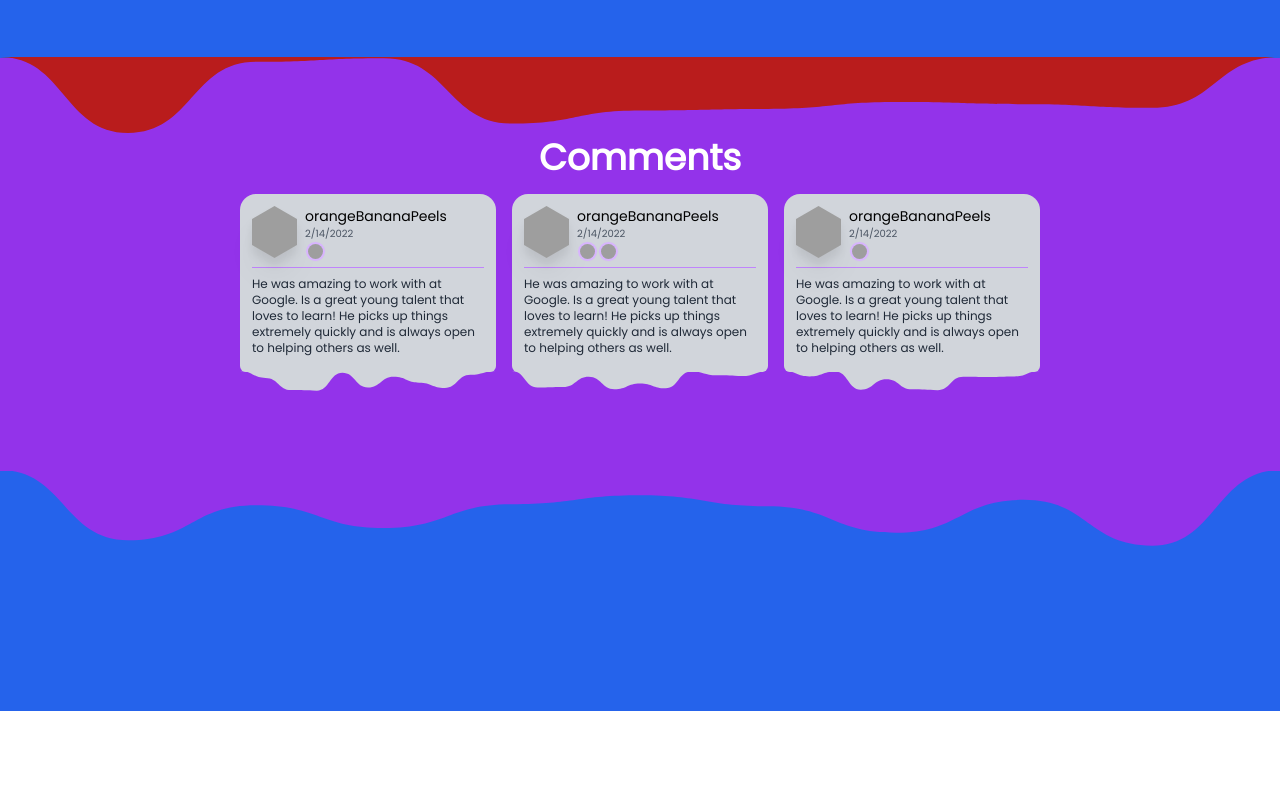
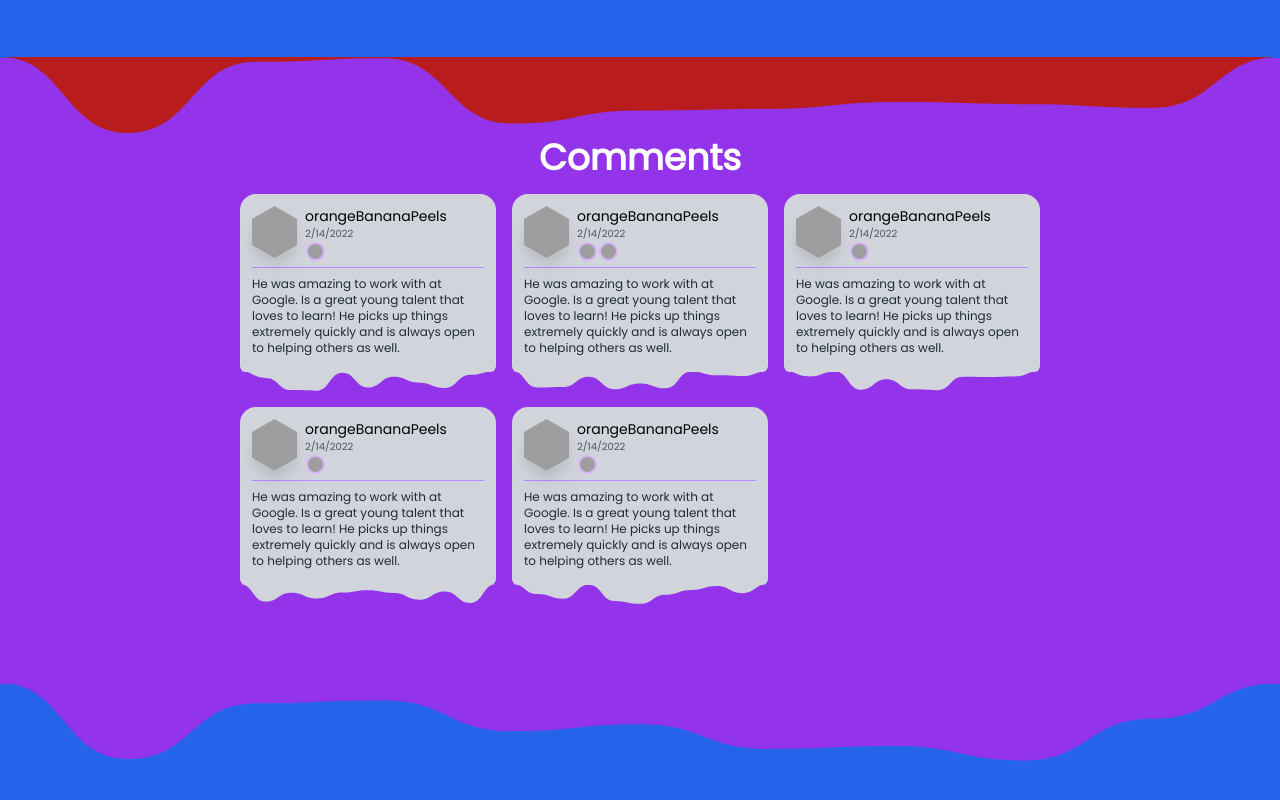
Before and after one commit to arjunpat/stkrs.me, a Vue app in the folder frontend/: page /#/wall in a window 1280 px wide. Shown: the part 2737-3537 px from the top of the page. Before the commit the page ends 3448 px from the top, so only its background shows below. Built offline with nearby package versions, Linux system fonts and the light colour scheme; grey boxes are pictures that could not be loaded.

Commit message:
finished comments

```diff
--- a/frontend/src/components/FeedItem.vue
+++ b/frontend/src/components/FeedItem.vue
@@ -17,7 +17,7 @@
         </h1>
         <h2>
           <span v-for="community in sticker.shared" :key="community"
-            ><v-chip class="mr-1 tw-text-black" color="light-green lighten-4">{{
+            ><v-chip small class="mr-1 tw-text-black" color="light-green lighten-4">{{
               community
             }}</v-chip></span
           >
--- a/frontend/src/views/Wall.vue
+++ b/frontend/src/views/Wall.vue
@@ -81,7 +81,7 @@
         >
           Comments
         </div>
-        <div class="tw-space-x-4">
+        <div class="tw-grid tw-grid-cols-3 tw-gap-4">
           <Comment
             v-for="(comment, i) in comments"
             :key="i"
@@ -236,6 +236,38 @@ export default {
         comment:
           'He was amazing to work with at Google. Is a great young talent that loves to learn! He picks up things extremely quickly and is always open to helping others as well.',
       },
+      {
+        user: {
+          username: 'orangeBananaPeels',
+          profilePic:
+            'https://lh3.googleusercontent.com/mtOBxi8slFO8Wu2N4Qz-EsEM-eI4j3nK15Q1ZdypUoHy4JQ8CUJDsfIlpzMMhwR9tZvf7DOLdZSsnTyOxKzgn3DzYbDP5aJ-Xxf0gA=s550',
+        },
+        shared: [
+          {
+            name: 'Google Developer',
+            logo: 'https://blog.hubspot.com/hubfs/image8-2.jpg',
+          },
+        ],
+        date: new Date(2022, 2, 14),
+        comment:
+          'He was amazing to work with at Google. Is a great young talent that loves to learn! He picks up things extremely quickly and is always open to helping others as well.',
+      },
+      {
+        user: {
+          username: 'orangeBananaPeels',
+          profilePic:
+            'https://lh3.googleusercontent.com/mtOBxi8slFO8Wu2N4Qz-EsEM-eI4j3nK15Q1ZdypUoHy4JQ8CUJDsfIlpzMMhwR9tZvf7DOLdZSsnTyOxKzgn3DzYbDP5aJ-Xxf0gA=s550',
+        },
+        shared: [
+          {
+            name: 'Google Developer',
+            logo: 'https://blog.hubspot.com/hubfs/image8-2.jpg',
+          },
+        ],
+        date: new Date(2022, 2, 14),
+        comment:
+          'He was amazing to work with at Google. Is a great young talent that loves to learn! He picks up things extremely quickly and is always open to helping others as well.',
+      },
     ],
 
     categoryColors: {
```
